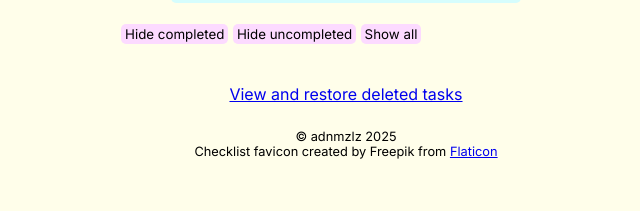
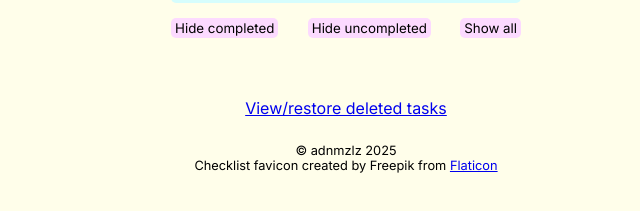
Before and after one commit to adnmzlz/vanilla-todo-list, a website: page index.html in a window 1280 px wide. Shown: the part 127-338 px from the top of the page, without its empty margins (294-934 px from the left). Drawn offline with Linux system fonts and the light colour scheme.

Commit message:
Autofocus added to new task entry.  Styling updates.

```diff
--- a/CSS/style.css
+++ b/CSS/style.css
@@ -14,9 +14,15 @@ body {
   background-color:rgb(255, 254, 234);
 }
 
-/* .container {
-  padding: 20px;
-} */
+#filters {
+  display: flex;
+  width: 100%;
+  width: 350px;
+  margin: auto;
+  justify-content: space-between;
+  padding-top: 15px;
+
+}
 
 #add-div {
   background-color: rgb(214, 253, 253);
--- a/index.html
+++ b/index.html
@@ -14,16 +14,18 @@
       <!-- ADD TASK SECTION -->
         <form>
           <label for="add">New task: </label>
-          <input type="text" id="add-input" onkeypress="checkEnter(event)">
+          <input type="text" id="add-input" onkeypress="checkEnter(event)" autofocus>
           <button type="button" onclick="addTask()">+</button>
         </form>
     </div>
-    <!-- LIST SECTION -->
-    <div id="list">
-      <!-- <h2>List</h2> -->
+    <!-- FILTER BUTTONS -->
+    <div id="filters">
       <button type="button" class="sort-button" id="show-uncompleted-only" onclick="hideCompleted()">Hide completed</button>
       <button type="button" class="sort-button" id="show-completed-only" onclick="hideUncompleted()">Hide uncompleted</button>
       <button type="button" class="sort-button" id="show-all" onclick="genTaskList()">Show all</button>
+    </div>
+    <!-- LIST SECTION -->
+    <div id="list">
       <table>
         <!-- <thead>
           <th>Task</th>
@@ -40,7 +42,7 @@
       </table>
     </div>
     <div id="restore-link">
-      <a href="./deleted.html">View and restore deleted tasks</a>
+      <a href="./deleted.html">View/restore deleted tasks</a>
     </div>
   </div>
 
```
